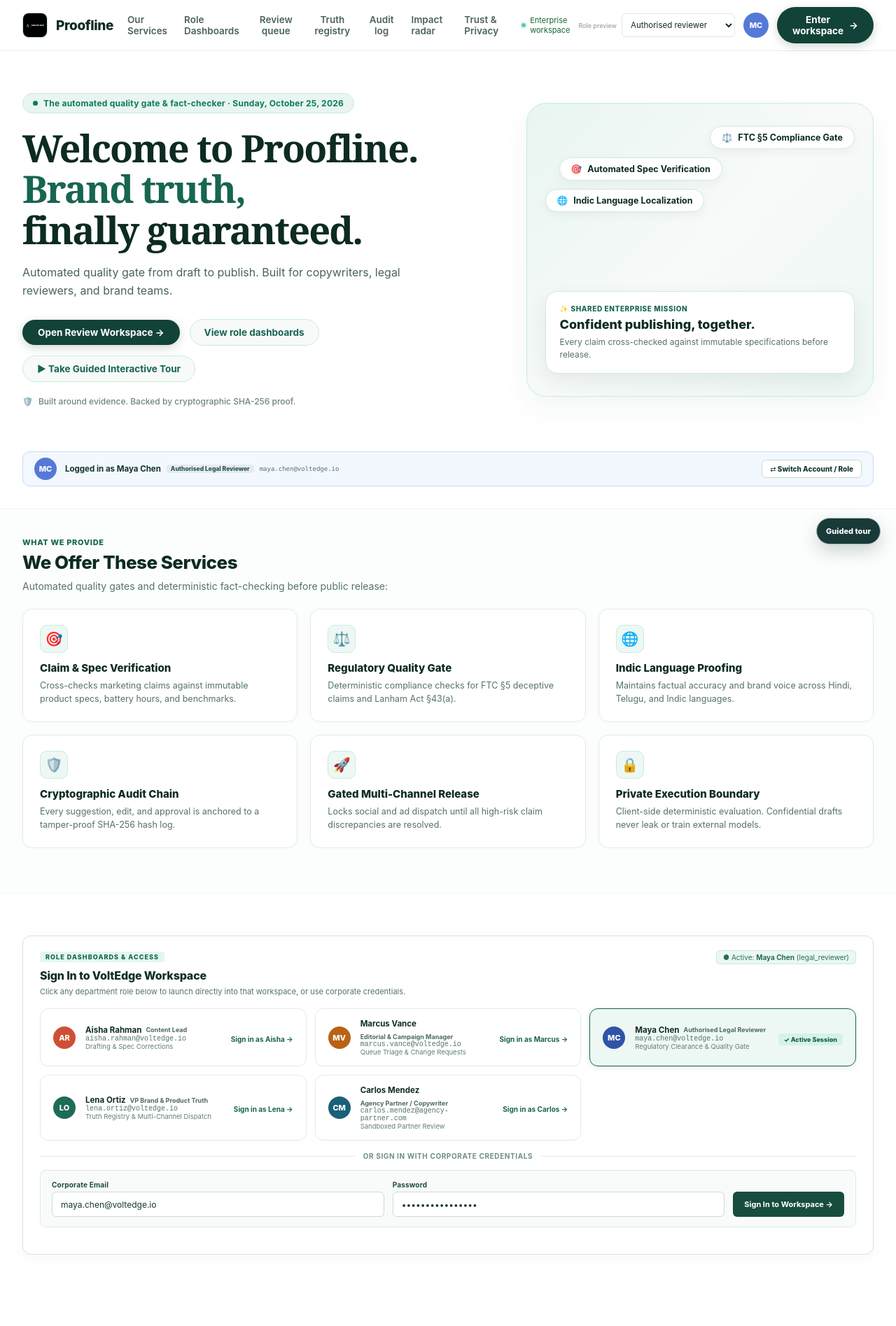
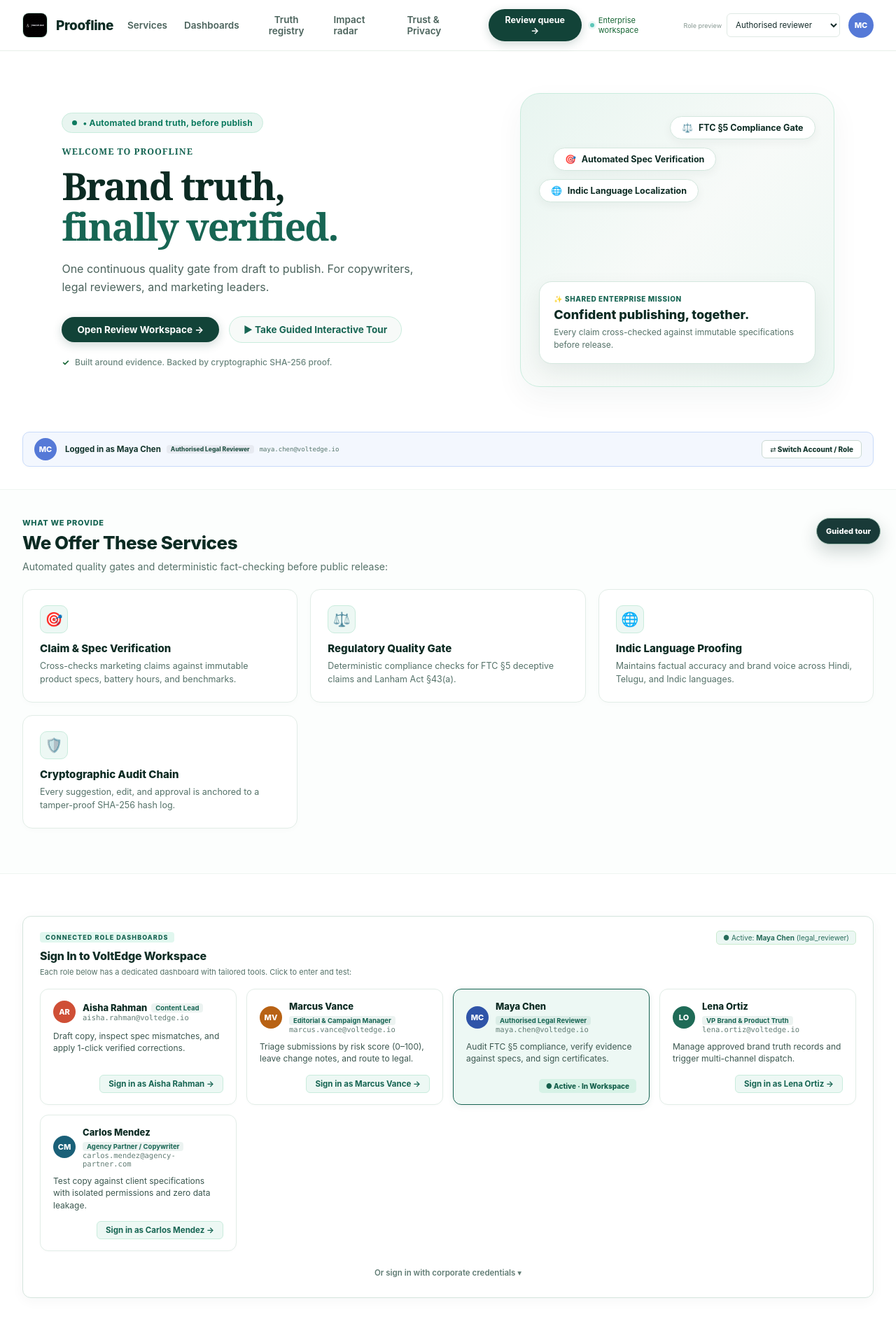
Before and after one commit to potlasrisharan/proofline, a Next.js app: page / in a window 1280 px wide. Shown: the top 1895 px of the page at 70% size. Built offline with nearby package versions, Linux system fonts and the light colour scheme.

Commit message:
feat(landing): modernize home layout matching ayuseva clean aesthetic and unify sidebar

```diff
--- a/app/components/app-sidebar.tsx
+++ b/app/components/app-sidebar.tsx
@@ -60,7 +60,7 @@ export function AppSidebar({
   activeKey,
   onNavigateView,
   openReviewCount = 3,
-  currentRole = "Authorised reviewer",
+  currentRole,
   roleKey,
   onSwitchRole,
 }: AppSidebarProps) {
@@ -179,7 +179,7 @@ export function AppSidebar({
           <div className={`avatar persona-avatar ${persona.badgeTone}`}>{persona.initials}</div>
           <div className="profile-text">
             <strong>{persona.name}</strong>
-            <small>{persona.title} ({currentRole})</small>
+            <small>{persona.title}{currentRole && currentRole !== persona.title ? ` · ${currentRole}` : ""}</small>
           </div>
           <span className="more" aria-hidden="true" title="Switch role">⇄</span>
         </button>
--- a/app/components/role-dashboard-showcase.tsx
+++ b/app/components/role-dashboard-showcase.tsx
@@ -116,6 +116,14 @@ export const demoPersonas: Record<ProoflineRole, DemoPersona> = {
   },
 };
 
+const roleOneLiners: Record<ProoflineRole, string> = {
+  creator: "Draft copy, inspect spec mismatches, and apply 1-click verified corrections.",
+  manager: "Triage submissions by risk score (0–100), leave change notes, and route to legal.",
+  legal_reviewer: "Audit FTC §5 compliance, verify evidence against specs, and sign certificates.",
+  brand_owner: "Manage approved brand truth records and trigger multi-channel dispatch.",
+  agency: "Test copy against client specifications with isolated permissions and zero data leakage.",
+};
+
 export function EnterpriseSingleLogin({
   currentRole,
   onSelectRole,
@@ -162,18 +170,18 @@ export function EnterpriseSingleLogin({
       <div className="single-login-card">
         <div className="single-login-header">
           <div className="single-login-kicker-row">
-            <span className="single-login-badge">ROLE DASHBOARDS &amp; ACCESS</span>
+            <span className="single-login-badge">CONNECTED ROLE DASHBOARDS</span>
             <span className="single-login-active-tag">
               ● Active: <strong>{activePersona.name}</strong> ({activePersona.role})
             </span>
           </div>
           <h2 className="single-login-title" id="single-login-modal-title">Sign In to VoltEdge Workspace</h2>
           <p className="single-login-sub">
-            Click any department role below to launch directly into that workspace, or use corporate credentials.
+            Each role below has a dedicated dashboard with tailored tools. Click to enter and test:
           </p>
         </div>
 
-        {/* Unified 1-Click Role Login Buttons Upfront */}
+        {/* 5 Clean Role Dashboard Cards with 1-Line Explanations */}
         <div className="single-login-role-buttons" role="region" aria-label="1-Click Enterprise Role Logins">
           {personas.map((p) => {
             const isActive = currentRole === p.role;
@@ -186,22 +194,26 @@ export function EnterpriseSingleLogin({
                 title={`Sign in as ${p.name} (${p.title})`}
                 aria-label={`Sign in as ${p.name} (${p.title})`}
               >
+                <div className="single-role-card-header">
                   <div className={`single-role-avatar ${p.badgeTone}`}>{p.initials}</div>
-                <div className="single-role-info">
-                  <div className="single-role-top">
-                    <span className="single-role-name">{p.name}</span>
+                  <div className="single-role-identity">
+                    <div className="single-role-name-row">
+                      <strong className="single-role-name">{p.name}</strong>
                       <span className="single-role-tag">{p.title}</span>
                     </div>
-                  <div className="single-role-email">{p.email}</div>
-                  <div className="single-role-focus">
-                    {p.focus}
+                    <span className="single-role-email">{p.email}</span>
                   </div>
                 </div>
-                <div className="single-role-action">
+
+                <p className="single-role-oneliner">
+                  {roleOneLiners[p.role]}
+                </p>
+
+                <div className="single-role-footer">
                   {isActive ? (
-                    <span className="active-pill">✓ Active Session</span>
+                    <span className="active-pill">● Active · In Workspace</span>
                   ) : (
-                    <span className="login-arrow">Sign in as {p.name.split(" ")[0]} →</span>
+                    <span className="single-role-action-label">Sign in as {p.name} →</span>
                   )}
                 </div>
               </button>
@@ -209,12 +221,11 @@ export function EnterpriseSingleLogin({
           })}
         </div>
 
-        {/* Divider */}
-        <div className="single-login-divider">
-          <span>Or sign in with corporate credentials</span>
-        </div>
-
-        {/* Standard Corporate Login Form */}
+        {/* Collapsible Corporate Credentials for Minimal Noise */}
+        <details className="single-login-details">
+          <summary className="single-login-summary">
+            Or sign in with corporate credentials ▾
+          </summary>
           <form className="single-login-form" onSubmit={handleManualSubmit}>
             <div className="single-login-fields-row">
               <div className="login-field-group">
@@ -251,6 +262,7 @@ export function EnterpriseSingleLogin({
               </div>
             ) : null}
           </form>
+        </details>
       </div>
     </section>
   );
--- a/app/globals.css
+++ b/app/globals.css
@@ -453,6 +453,21 @@ h2 { margin-bottom: 0; color: var(--navy); font-size: 19px; font-weight: 720; le
   background: #0d7a5f;
 }
 
+.landing-hero-eyebrow {
+  display: block;
+  font-size: 12.5px;
+  font-weight: 800;
+  text-transform: uppercase;
+  letter-spacing: 0.08em;
+  color: #176553;
+  margin-bottom: 12px;
+}
+
+.landing-hero-highlight {
+  color: #176553;
+  position: relative;
+}
+
 .landing-hero-title {
   font-size: 54px;
   font-weight: 850;
@@ -1015,14 +1030,15 @@ h2 { margin-bottom: 0; color: var(--navy); font-size: 19px; font-weight: 720; le
 }
 .single-login-role-buttons {
   display: grid;
-  grid-template-columns: repeat(auto-fit, minmax(300px, 1fr));
-  gap: 12px;
+  grid-template-columns: repeat(auto-fit, minmax(280px, 1fr));
+  gap: 14px;
 }
 .single-role-btn {
   display: flex;
-  align-items: center;
-  gap: 14px;
-  padding: 14px 18px;
+  flex-direction: column;
+  align-items: stretch;
+  gap: 10px;
+  padding: 16px 18px;
   background: #ffffff;
   border: 1px solid #e2ede7;
   border-radius: 12px;
@@ -1041,6 +1057,11 @@ h2 { margin-bottom: 0; color: var(--navy); font-size: 19px; font-weight: 720; le
   border-color: #176352;
   background: #edf8f4;
   box-shadow: 0 2px 10px rgba(23, 99, 82, 0.09);
+}
+.single-role-card-header {
+  display: flex;
+  align-items: center;
+  gap: 10px;
 }
 .single-role-avatar {
   width: 32px;
@@ -1058,53 +1079,86 @@ h2 { margin-bottom: 0; color: var(--navy); font-size: 19px; font-weight: 720; le
 .single-role-avatar.blue { background: #2f54a8; }
 .single-role-avatar.mint { background: #1f6b57; }
 .single-role-avatar.teal { background: #1a6078; }
-.single-role-info {
+.single-role-identity {
   flex: 1;
   min-width: 0;
 }
-.single-role-top {
+.single-role-name-row {
   display: flex;
   align-items: center;
   gap: 6px;
   flex-wrap: wrap;
 }
 .single-role-name {
-  font-size: 11.5px;
+  font-size: 13px;
+  font-weight: 800;
+  color: #0c2b23;
+}
+.single-role-tag {
+  font-size: 9.5px;
   font-weight: 750;
-  color: #102d25;
-}
-.single-role-tag {
-  font-size: 9px;
-  font-weight: 700;
-  color: #4b6b61;
+  color: #176553;
+  background: rgba(23, 101, 83, 0.08);
+  padding: 1px 6px;
+  border-radius: 4px;
 }
 .single-role-email {
+  display: block;
+  font-size: 10.5px;
+  color: #617c74;
+  font-family: ui-monospace, Menlo, Consolas, monospace;
+}
+.single-role-oneliner {
+  font-size: 12px;
+  color: #3b574f;
+  line-height: 1.45;
+  margin: 0;
+  flex: 1;
+}
+.single-role-footer {
+  display: flex;
+  align-items: center;
+  justify-content: flex-end;
+  margin-top: 4px;
+}
+.single-role-footer .active-pill {
   font-size: 10px;
-  color: #557269;
-  font-family: monospace;
-}
-.single-role-focus {
-  font-size: 9.5px;
-  color: #637f76;
-  white-space: nowrap;
-  overflow: hidden;
-  text-overflow: ellipsis;
-}
-.single-role-action {
-  flex: 0 0 auto;
-}
-.single-role-action .active-pill {
-  font-size: 9px;
   font-weight: 800;
   color: #135e4a;
   background: #d6f2e6;
-  padding: 3px 8px;
-  border-radius: 4px;
-}
-.single-role-action .login-arrow {
-  font-size: 10px;
+  padding: 4px 10px;
+  border-radius: 5px;
+}
+.single-role-action-label {
+  font-size: 11.5px;
   font-weight: 750;
-  color: #1b6351;
+  color: #176553;
+  background: #edf8f4;
+  border: 1px solid #c9ecdd;
+  padding: 5px 12px;
+  border-radius: 6px;
+  transition: all 0.15s ease;
+}
+.single-role-btn:hover .single-role-action-label {
+  background: #176553;
+  color: #ffffff;
+  border-color: #176553;
+}
+.single-login-details {
+  margin-top: 18px;
+  text-align: center;
+}
+.single-login-summary {
+  font-size: 11.5px;
+  color: #617c74;
+  cursor: pointer;
+  user-select: none;
+  font-weight: 600;
+  padding: 6px 12px;
+  display: inline-block;
+}
+.single-login-summary:hover {
+  color: #0c2b23;
 }
 
 /* Dedicated /login page wrapper */
--- a/app/page.tsx
+++ b/app/page.tsx
@@ -3,7 +3,7 @@
 import Image from "next/image";
 import Link from "next/link";
 import { useRouter } from "next/navigation";
-import { useEffect, useMemo, useState, useSyncExternalStore, type KeyboardEvent as ReactKeyboardEvent } from "react";
+import { useEffect, useMemo, useState, type KeyboardEvent as ReactKeyboardEvent } from "react";
 import { AppSidebar } from "./components/app-sidebar";
 import { DisclosurePanel } from "./components/disclosure-panel";
 import { StatePanel } from "./components/status-state";
@@ -461,21 +461,6 @@ function initialDashboardView(): View {
   return requestedView === "portal" || requestedView === "reviews" || requestedView === "registry" || requestedView === "insights" || requestedView === "audit-log" ? requestedView : "overview";
 }
 
-const emptySubscribe = () => () => {};
-
-function getClientDateString(): string {
-  try {
-    return new Date().toLocaleDateString("en-US", {
-      weekday: "long",
-      month: "long",
-      day: "numeric",
-      year: "numeric",
-    });
-  } catch {
-    return "Sunday, October 25, 2026";
-  }
-}
-
 export default function Home() {
   const router = useRouter();
   const [activeView, setActiveView] = useState<View>(initialDashboardView);
@@ -549,7 +534,6 @@ export default function Home() {
   const [submittedContent, setSubmittedContent] = useState(defaultSubmitForm.content);
   const [localRegistryRecords, setLocalRegistryRecords] = useState<RegistryRecord[]>(registryRecords);
   const [sourceDraft, setSourceDraft] = useState({ title: "Campaign claims policy", scope: "VoltEdge Labs", validity: "Current · reviewed October 25, 2026" });
-  const currentDateStr = useSyncExternalStore(emptySubscribe, getClientDateString, () => "Sunday, October 25, 2026");
 
   const permissions = rolePermissions[currentRole];
   const activePersona = demoPersonas[currentRole] ?? demoPersonas.legal_reviewer;
@@ -911,11 +895,24 @@ export default function Home() {
             </Link>
 
             <nav className="landing-nav-links">
-              <a href="#services-section" className="landing-nav-link">Our Services</a>
-              <a href="#dashboards-section" className="landing-nav-link">Role Dashboards</a>
+              <a href="#services-section" className="landing-nav-link">Services</a>
+              <a href="#dashboards-section" className="landing-nav-link">Dashboards</a>
               <button
                 type="button"
                 className="landing-nav-link"
+                onClick={() => navigate("registry")}
+              >
+                Truth registry
+              </button>
+              <Link href="/impact" className="landing-nav-link">Impact radar</Link>
+              <Link href="/privacy" className="landing-nav-link">Trust &amp; Privacy</Link>
+            </nav>
+
+            <div className="landing-nav-actions">
+              <button
+                type="button"
+                className="landing-pill-btn-primary"
+                style={{ padding: "8px 18px", fontSize: 12.5 }}
                 onClick={() => {
                   navigate("reviews");
                   setSelectedReviewId("novabook-launch");
@@ -923,27 +920,9 @@ export default function Home() {
                   setSelectedSpanId("battery");
                 }}
               >
-                Review queue
+                Review queue →
               </button>
-              <button
-                type="button"
-                className="landing-nav-link"
-                onClick={() => navigate("registry")}
-              >
-                Truth registry
-              </button>
-              <button
-                type="button"
-                className="landing-nav-link"
-                onClick={() => navigate("audit-log")}
-              >
-                Audit log
-              </button>
-              <Link href="/impact" className="landing-nav-link">Impact radar</Link>
-              <Link href="/privacy" className="landing-nav-link">Trust &amp; Privacy</Link>
-            </nav>
-
-            <div className="landing-nav-actions">
+
               <span className="save-state" style={{ display: "inline-flex", alignItems: "center", gap: 6, fontSize: 11, color: "#166534" }}>
                 <span className="health-dot" /> Enterprise workspace
               </span>
@@ -972,21 +951,6 @@ export default function Home() {
               >
                 {activePersona.initials}
               </button>
-
-              <button
-                type="button"
-                className="landing-pill-btn-primary"
-                onClick={() => {
-                  navigate("reviews");
-                  setSelectedReviewId("novabook-launch");
-                  setDetailTab("findings");
-                  setSelectedSpanId("battery");
-                  notify("Entering Proofline workspace.");
-                }}
-              >
-                <span>Enter workspace</span>
-                <span>→</span>
-              </button>
             </div>
           </div>
         </header>
@@ -996,17 +960,17 @@ export default function Home() {
           <div className="landing-hero-left">
             <div className="landing-hero-kicker-pill">
               <span className="landing-kicker-dot" />
-              <span suppressHydrationWarning>The automated quality gate &amp; fact-checker · {currentDateStr}</span>
+              <span>• Automated brand truth, before publish</span>
             </div>
 
             <h1 className="landing-hero-title">
-              Welcome to Proofline.<br />
-              <span style={{ color: "#176553" }}>Brand truth,</span><br />
-              finally guaranteed.
+              <span className="landing-hero-eyebrow">Welcome to Proofline</span>
+              Brand truth,<br />
+              <span className="landing-hero-highlight">finally verified.</span>
             </h1>
 
             <p className="landing-hero-subtitle">
-              Automated quality gate from draft to publish. Built for copywriters, legal reviewers, and brand teams.
+              One continuous quality gate from draft to publish. For copywriters, legal reviewers, and marketing leaders.
             </p>
 
             <div className="landing-hero-cta-row">
@@ -1023,9 +987,6 @@ export default function Home() {
               >
                 Open Review Workspace →
               </button>
-              <a href="#dashboards-section" className="landing-pill-btn-ghost">
-                View role dashboards
-              </a>
               <button
                 className="landing-pill-btn-ghost"
                 type="button"
@@ -1046,7 +1007,7 @@ export default function Home() {
             </div>
 
             <div className="landing-trust-line">
-              <span>🛡️</span>
+              <span style={{ color: "#166534", fontWeight: 700 }}>✓</span>
               <span>Built around evidence. Backed by cryptographic SHA-256 proof.</span>
             </div>
           </div>
@@ -1128,22 +1089,6 @@ export default function Home() {
               <div className="home-service-title">Cryptographic Audit Chain</div>
               <p className="home-service-desc">
                 Every suggestion, edit, and approval is anchored to a tamper-proof SHA-256 hash log.
-              </p>
-            </div>
-
-            <div className="home-service-card">
-              <div className="home-service-icon">🚀</div>
-              <div className="home-service-title">Gated Multi-Channel Release</div>
-              <p className="home-service-desc">
-                Locks social and ad dispatch until all high-risk claim discrepancies are resolved.
-              </p>
-            </div>
-
-            <div className="home-service-card">
-              <div className="home-service-icon">🔒</div>
-              <div className="home-service-title">Private Execution Boundary</div>
-              <p className="home-service-desc">
-                Client-side deterministic evaluation. Confidential drafts never leak or train external models.
               </p>
             </div>
           </div>
```
Lines whose indentation alone changed are shown as unchanged.
